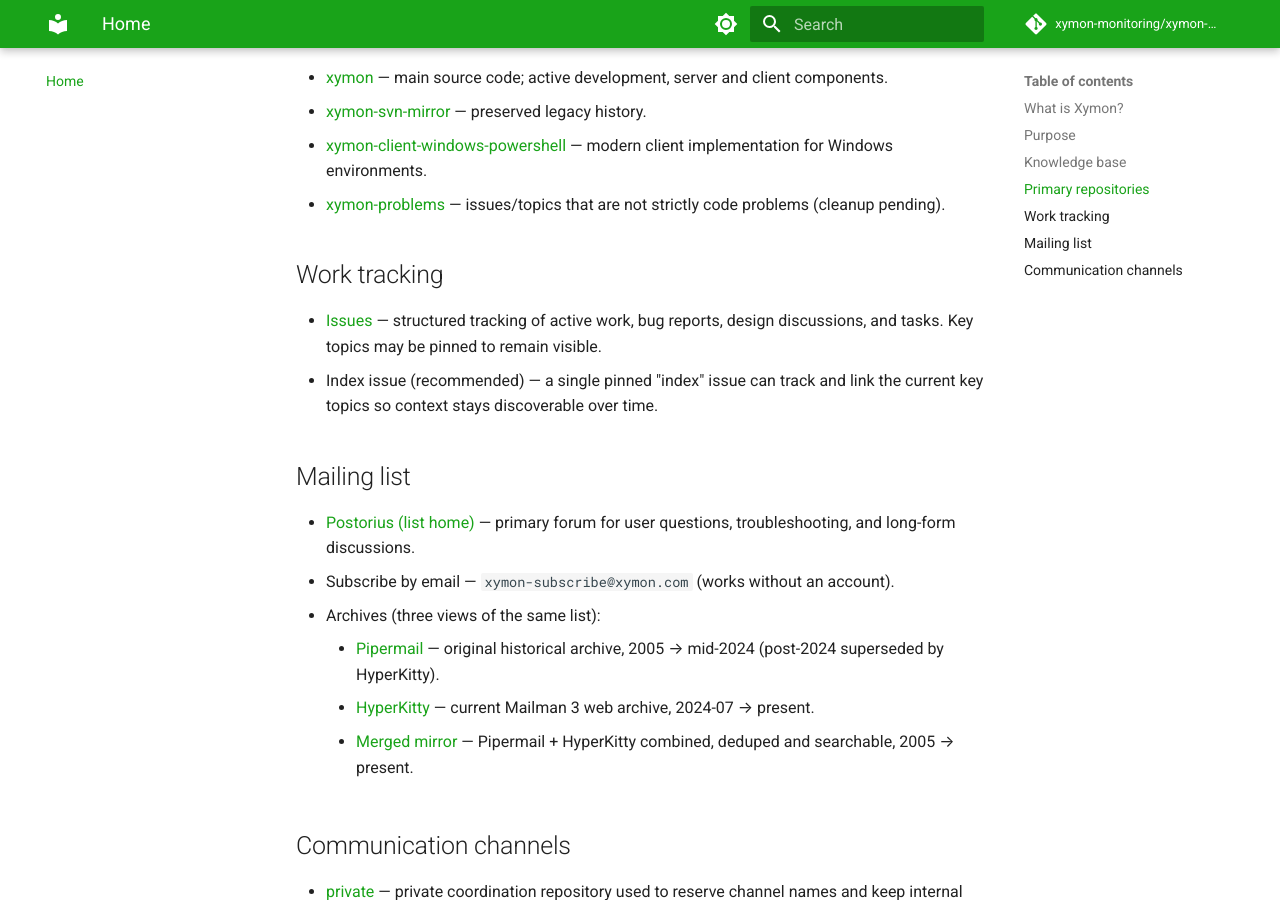
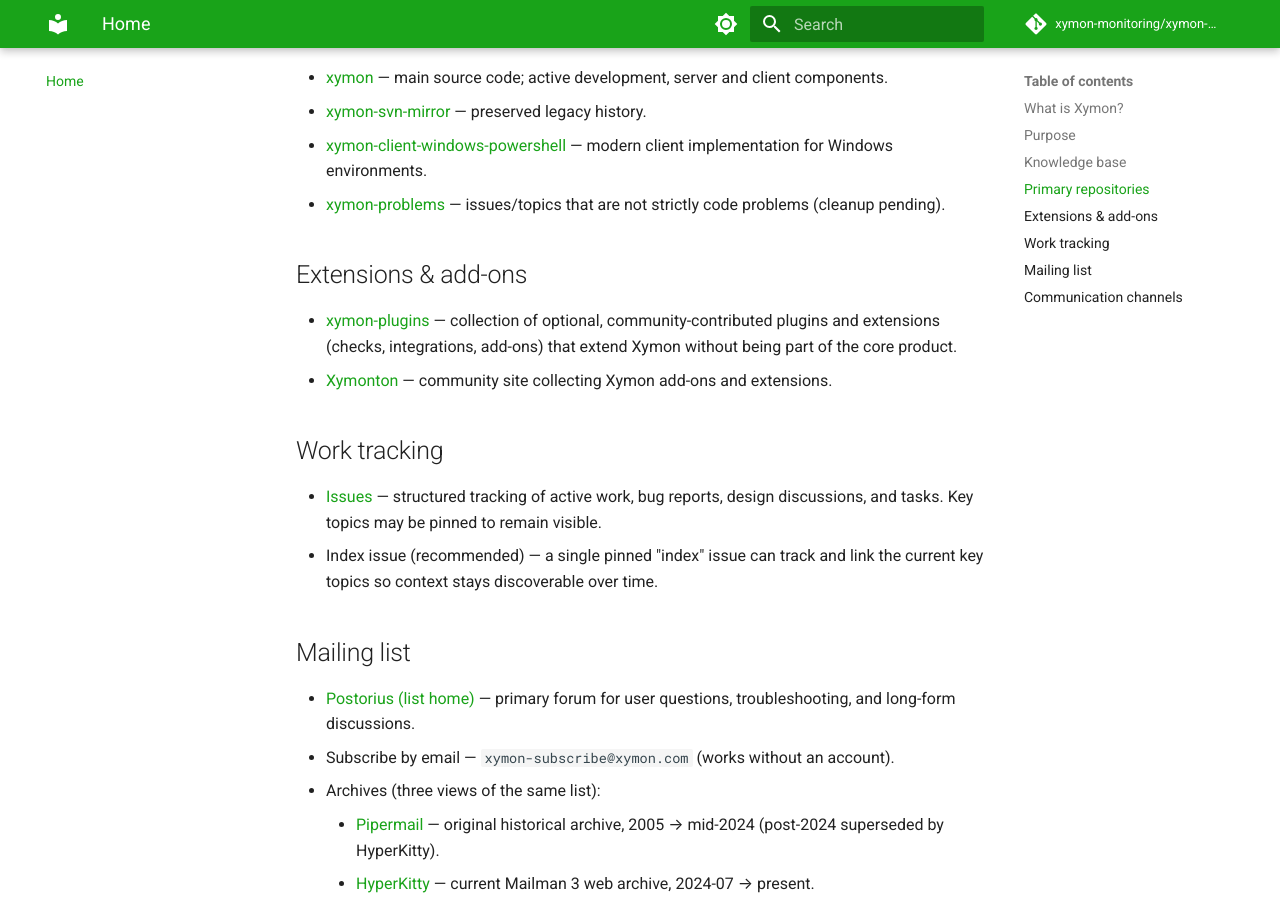
Before and after one commit to xymon-monitoring/xymon-wiki, an MkDocs documentation site: the page built from docs/index.md, in a window 1280 px wide and 900 px high, scrolled down 1462 px. Built offline with MkDocs 1.6.1 and Material for MkDocs 9.7.7, drawn with Linux system fonts in a browser that asks for light colours; comment, search, counter and statistics services are not loaded.

Commit message:
docs(home): add Extensions & add-ons section (xymon-plugins, Xymonton) (#16)
Reference the xymon-monitoring/xymon-plugins repo (optional community plugins
and extensions) and the Xymonton community add-ons site.

Co-authored-by: Bonomani <8841264+bonomani@users.noreply.github.com>

```diff
--- a/docs/index.md
+++ b/docs/index.md
@@ -56,6 +56,11 @@
 - [xymon-client-windows-powershell](https://github.com/xymon-monitoring/xymon-client-windows-powershell) — modern client implementation for Windows environments.
 - [xymon-problems](https://github.com/xymon-monitoring/xymon-problems) — issues/topics that are not strictly code problems (cleanup pending).
 
+## Extensions & add-ons
+
+- [xymon-plugins](https://github.com/xymon-monitoring/xymon-plugins) — collection of optional, community-contributed plugins and extensions (checks, integrations, add-ons) that extend Xymon without being part of the core product.
+- [Xymonton](https://xymonton.org/) — community site collecting Xymon add-ons and extensions.
+
 ## Work tracking
 
 - [Issues](https://github.com/xymon-monitoring/xymon/issues) — structured tracking of active work, bug reports, design discussions, and tasks. Key topics may be pinned to remain visible.
```
